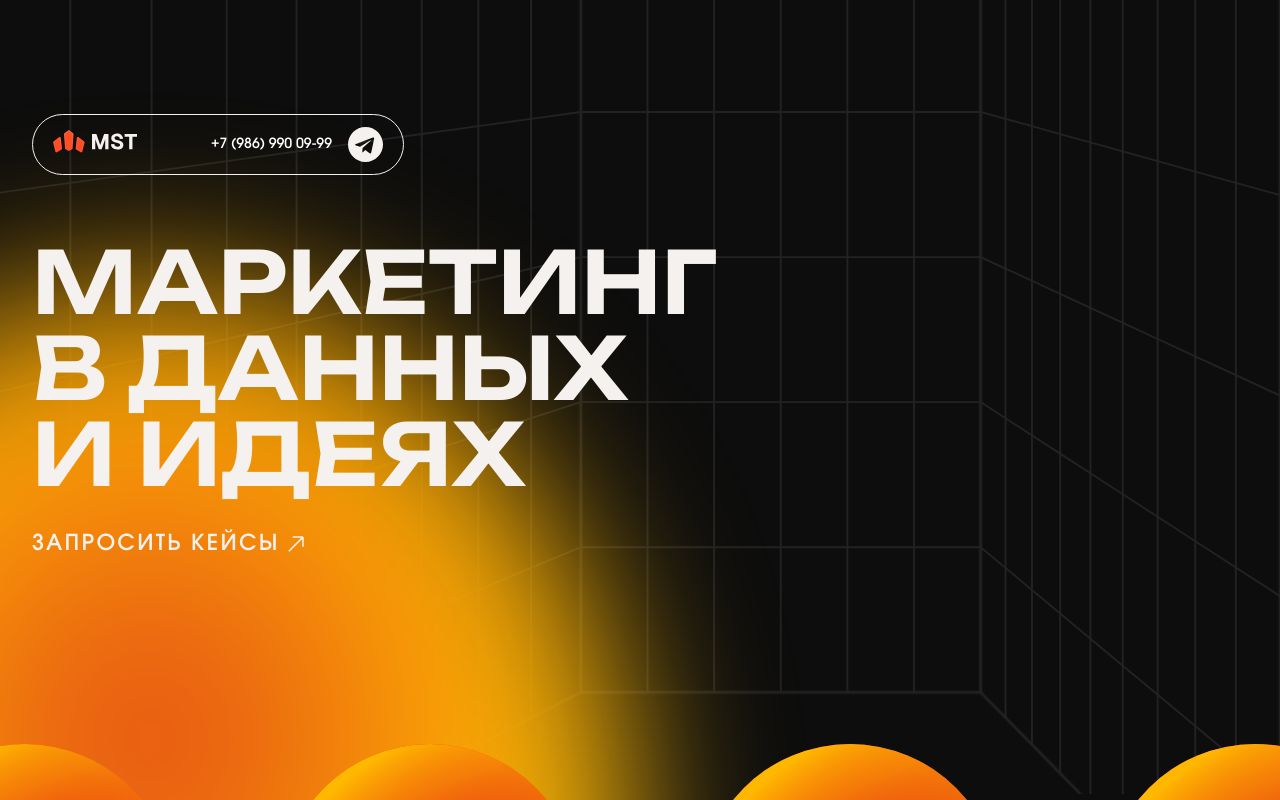
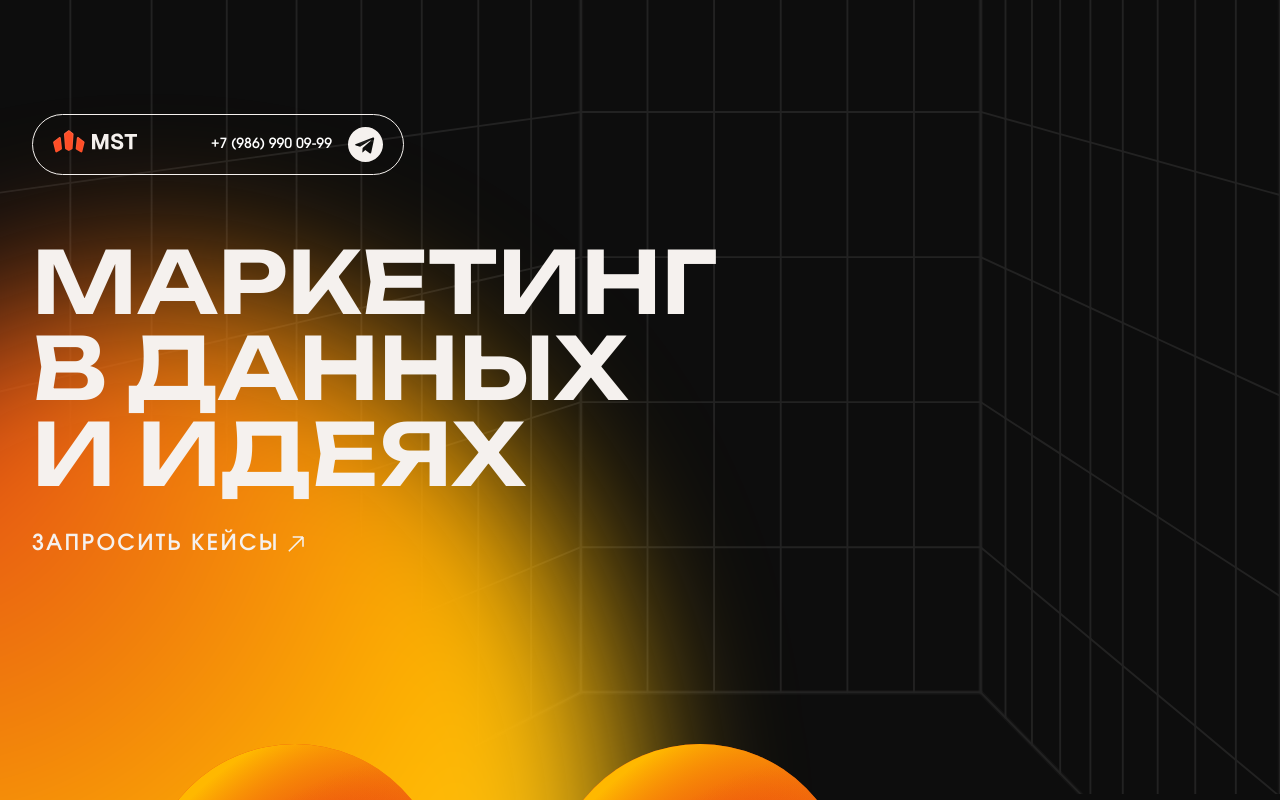
Before and after one commit to sitl-idnm/DuhaMalo, a React (Vite) app: page / in a window 1280 px wide. Shown: the top 800 px of the page. Built offline with nearby package versions, Linux system fonts and the light colour scheme.

Commit message:
feat: change gradient width

```diff
--- a/src/components/Intro/GradientScroll/styles.module.css
+++ b/src/components/Intro/GradientScroll/styles.module.css
@@ -7,7 +7,7 @@
 		width: 500px;
 		height: 382px;
 		background: radial-gradient(circle at 50% 40%, #e34717, #FFB800, #ffdc3e);
-		background-size: 100% 100%;
+		background-size: 150% 150%;
 		animation: gradientAnimation 5s ease infinite;
 		filter: blur(100px);
 		border-radius: 50%;
```
